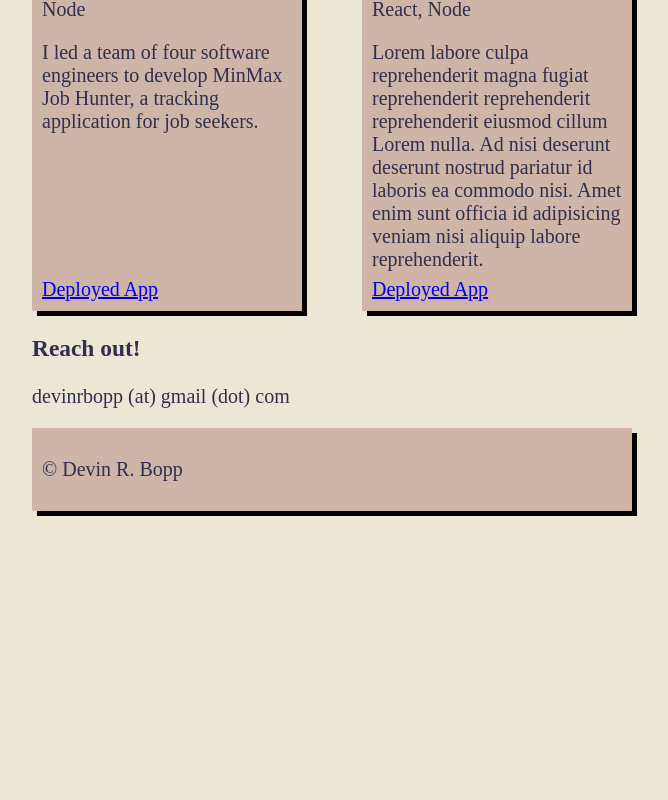
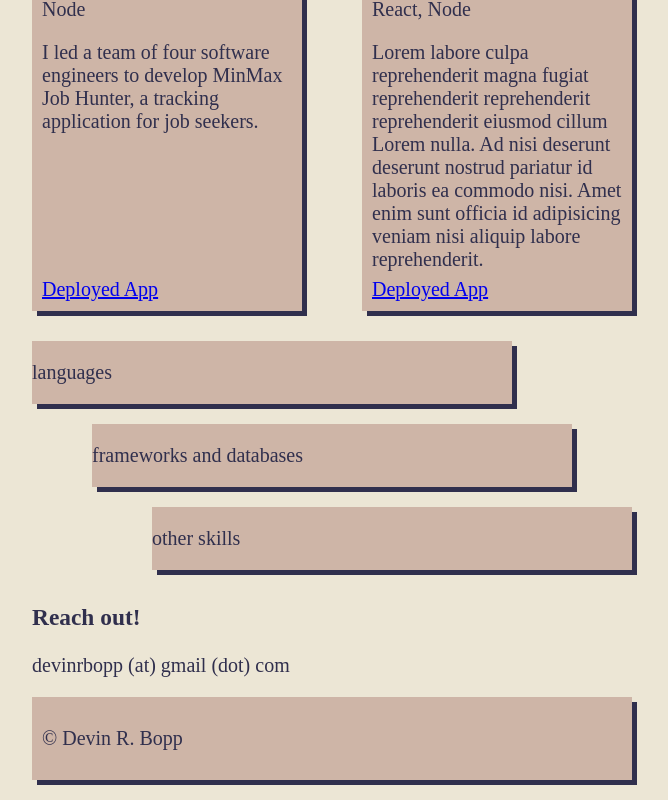
Before and after one commit to devinrbopp/personal-site, a React (Create React App) app: page / in a window 1280 px wide. Shown: the part 1020-1820 px from the top of the page, without its empty margins (308-976 px from the left). Before the commit the page ends 1551 px from the top, so only its background shows below. Built offline with nearby package versions, Linux system fonts and the light colour scheme.

Commit message:
added blocks for tech stack

```diff
--- a/src/App.css
+++ b/src/App.css
@@ -23,7 +23,31 @@ body {
 }
 
 .shadow {
-  filter: drop-shadow(5px 5px 0 black);
+  filter: drop-shadow(5px 5px 0 #302F4D);
+}
+
+.tech-stack {
+  margin: 20px 0;
+  display: flex;
+  flex-direction: column;
+}
+
+.tech-stack-card {
+  background-color: #CEB5A7;
+  margin: 10px 0;
+  width: 80%;
+}
+
+#languages {
+  align-self: flex-start;
+}
+
+#frameworks-databases {
+  align-self: center;
+}
+
+#other-skills {
+  align-self: flex-end;
 }
 
 /* HEADER STYLING */
--- a/src/components/Home.js
+++ b/src/components/Home.js
@@ -1,5 +1,6 @@
 import Projects from "./Projects"
 import Contact from "./Contact"
+import TechStack from "./TechStack"
 
 export default function Home(props) {
     return(
@@ -7,6 +8,7 @@ export default function Home(props) {
             <h1>hello, i'm devin!</h1>
             <p>I am a full-stack software engineer with a past life in nonprofit fundraising. With experience in fast-paced, passionate workplaces, I thrive on creative, collaborative teams working to maximize resources with inventive software solutions. A passionate autodidact, I am eager to further my knowledge across programming stacks to better serve my colleagues, my clients, and my own vision.</p>
             <Projects />
+            <TechStack />
             <Contact />
         </div>
     )
--- /dev/null
+++ b/src/components/TechStack.js
@@ -0,0 +1,15 @@
+export default function TechStack(props) {
+    return (
+        <div className="tech-stack">
+            <div className='shadow tech-stack-card' id='languages'>
+                <p>languages</p>
+            </div>
+            <div className='shadow tech-stack-card' id='frameworks-databases'>
+                <p>frameworks and databases</p>
+            </div>
+            <div className='shadow tech-stack-card' id='other-skills'>
+                <p>other skills</p>
+            </div>
+        </div>
+    )
+}
```
